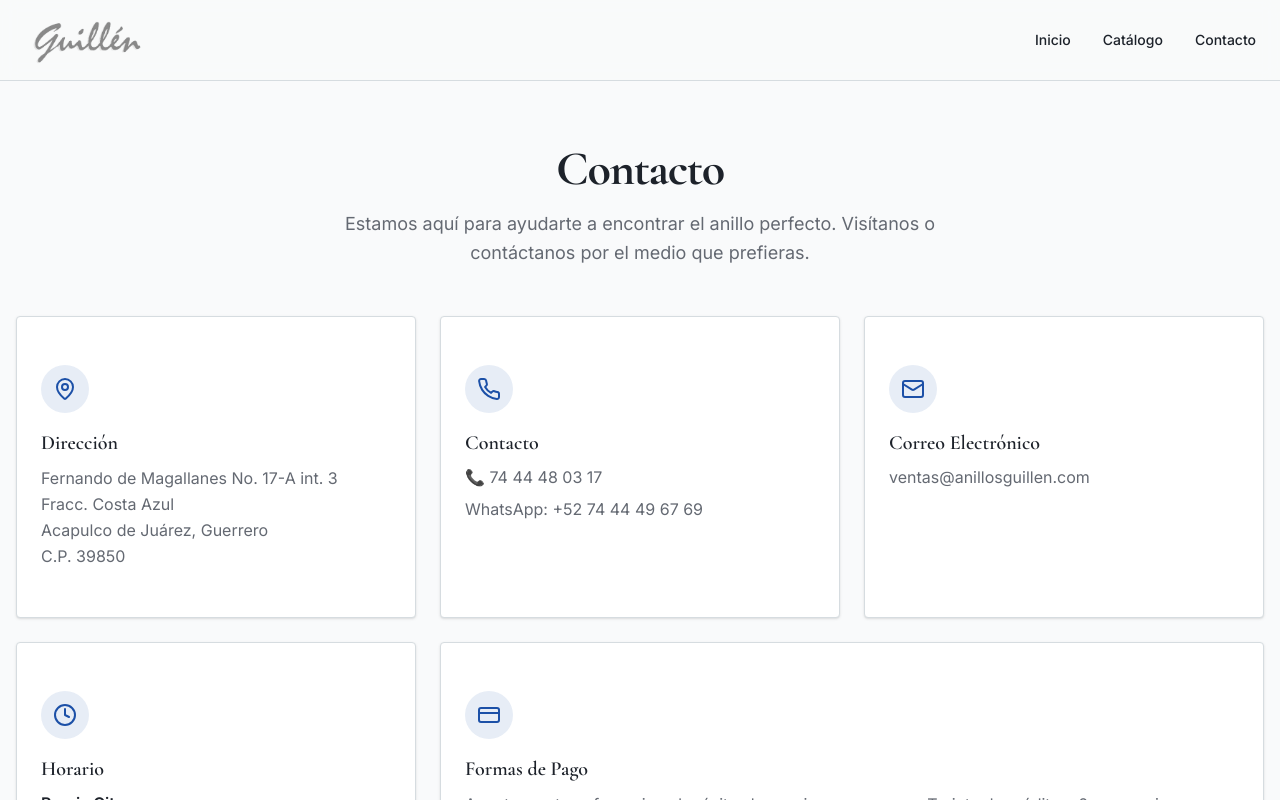
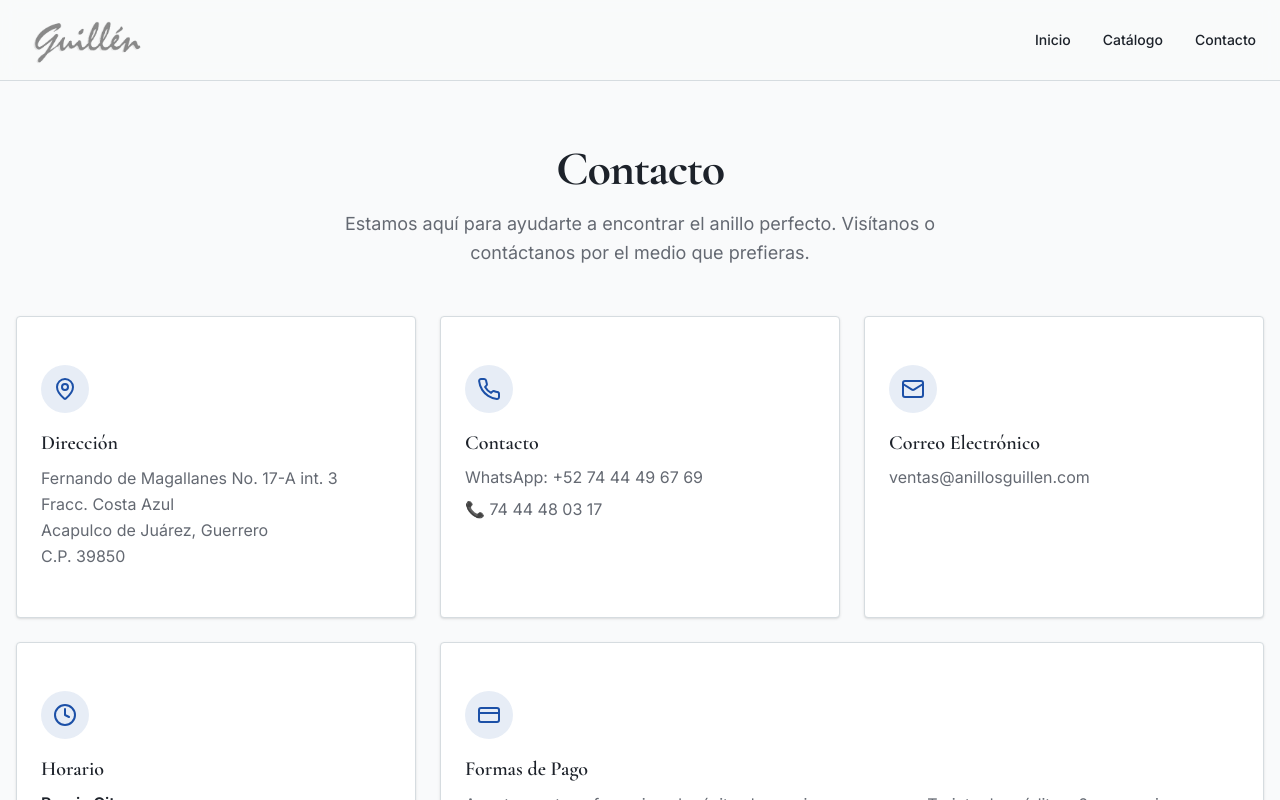
Before and after one commit to jrguill3n/v0-anillos-guillen-website, a Next.js app: page /contacto in a window 1280 px wide. Shown: the top 800 px of the page. Built offline with nearby package versions, Linux system fonts and the light colour scheme.

Commit message:
feat: update contact card with prefilled WhatsApp and tel links
Improve contact card layout for luxury brand aesthetics.

Co-authored-by: RG <101654057+jrguill3n@users.noreply.github.com>

```diff
--- a/app/contacto/page.tsx
+++ b/app/contacto/page.tsx
@@ -124,7 +124,7 @@ export default function ContactoPage() {
                 </CardContent>
               </Card>
 
-              {/* WhatsApp */}
+              {/* Contacto - WhatsApp and Phone */}
               <Card>
                 <CardContent className="p-6">
                   <div className="mb-4 flex h-12 w-12 items-center justify-center rounded-full bg-primary/10">
@@ -133,18 +133,18 @@ export default function ContactoPage() {
                   <h3 className="mb-2 font-serif text-xl font-semibold">Contacto</h3>
                   <div className="space-y-2 text-muted-foreground">
                     <p>
-                      <a href="tel:7444480317" className="transition-colors hover:text-primary">
-                        📞 74 44 48 03 17
-                      </a>
-                    </p>
-                    <p>
                       <a
-                        href="https://wa.me/527444496769"
+                        href="https://wa.me/527444496769?text=Hola,%20me%20gustaría%20recibir%20información%20sobre%20anillos%20de%20compromiso."
                         target="_blank"
                         rel="noopener noreferrer"
                         className="transition-colors hover:text-primary"
                       >
                         WhatsApp: +52 74 44 49 67 69
+                      </a>
+                    </p>
+                    <p>
+                      <a href="tel:7444480317" className="transition-colors hover:text-primary">
+                        📞 74 44 48 03 17
                       </a>
                     </p>
                   </div>
```
